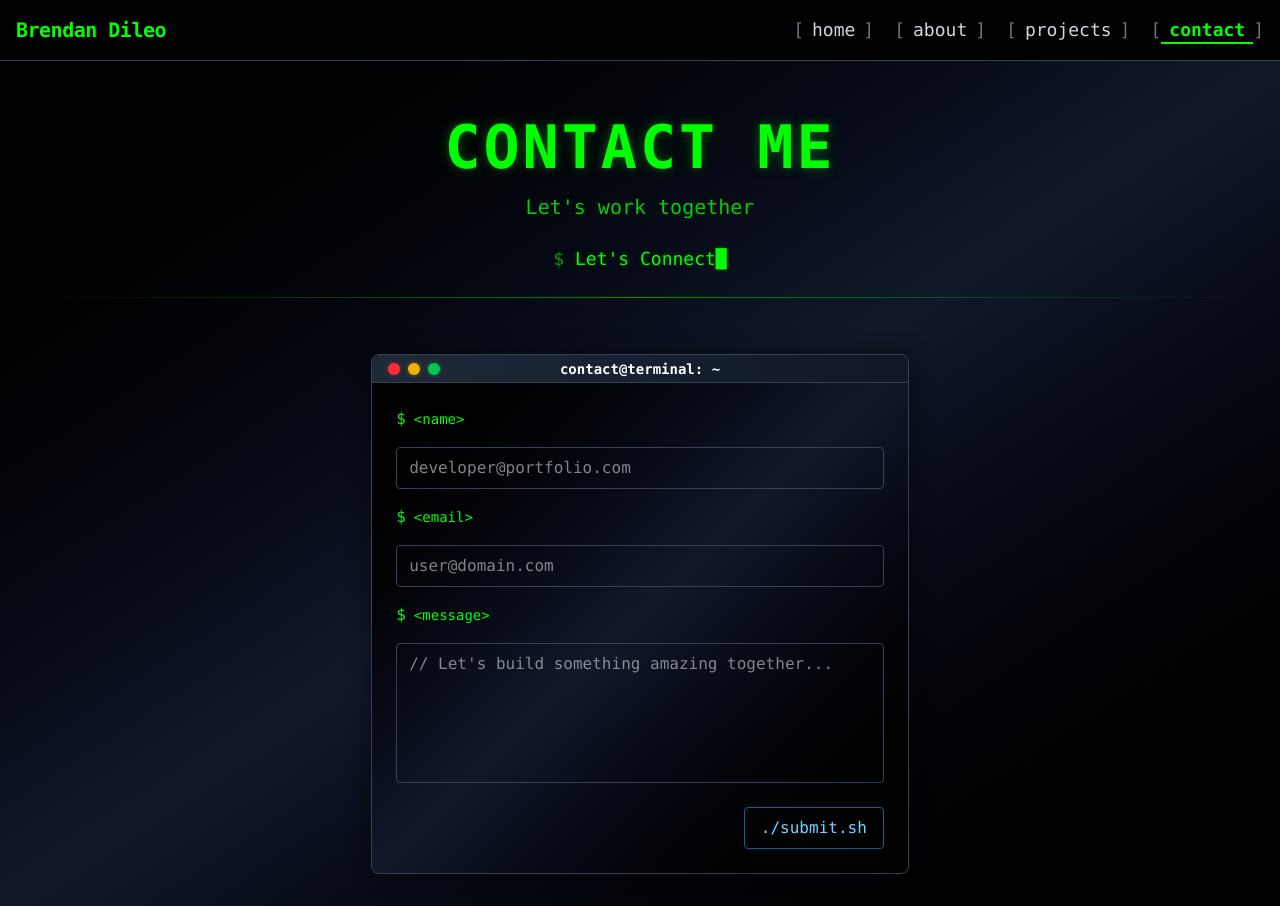
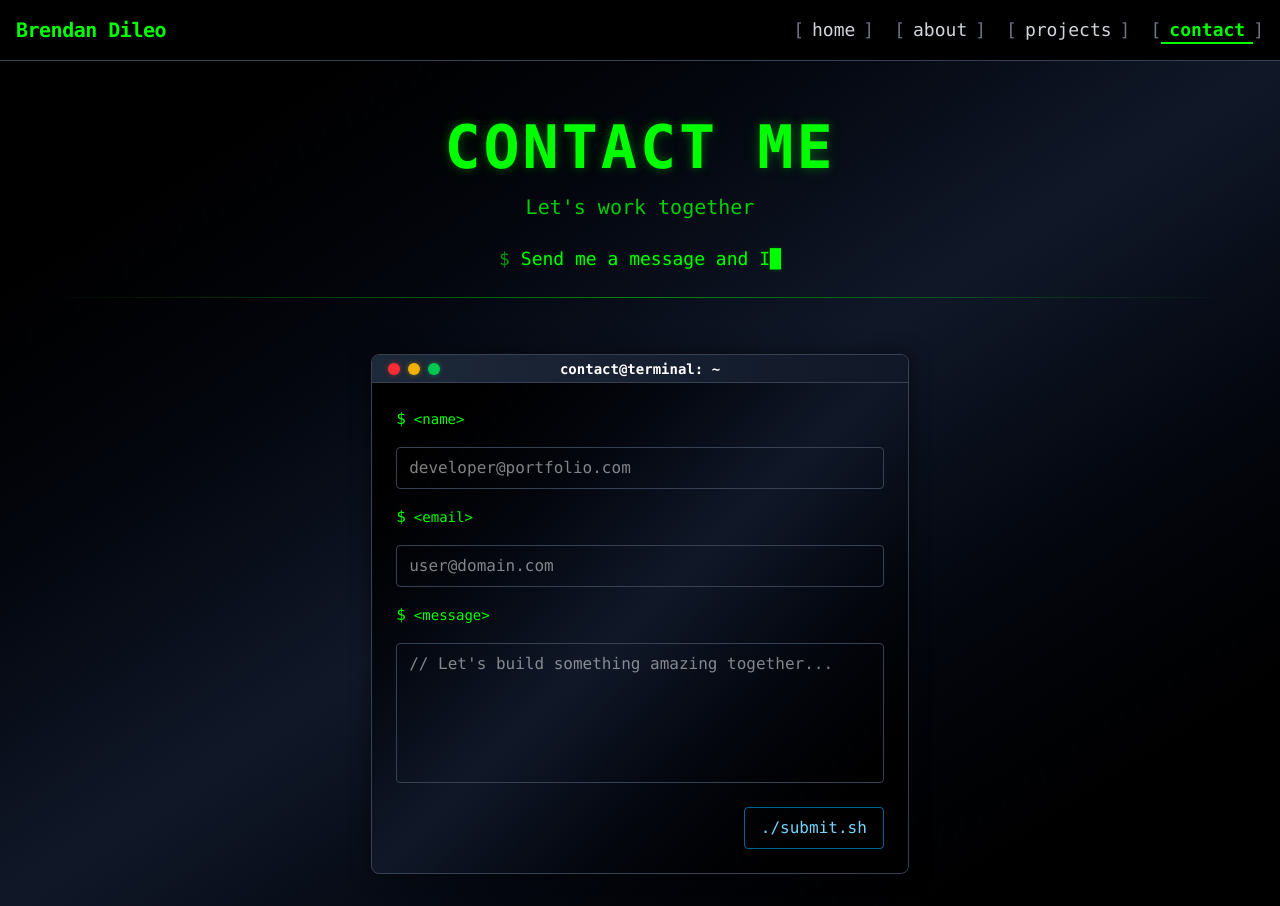
Before and after one commit to brendanddev/brendans-website, a React (Vite) app in the folder frontend/: page /contact in a window 1280 px wide. Built offline with nearby package versions, Linux system fonts and the light colour scheme.

Commit message:
Create EducationSection and SkillsSection components for About page

```diff
--- a/frontend/src/pages/Contact.jsx
+++ b/frontend/src/pages/Contact.jsx
@@ -11,10 +11,10 @@ import ContactTerminal from '../components/ContactTerminal';
 
 const Contact = () => {
     const typedTexts = [
-        "Get in Touch",
-        "Let's Connect",
-        "Start a Conversation",
-        "Build Something Together"
+        "Send me a message and I'll get back to you!",
+        "Questions? Ideas? Collaboration?",
+        "Feel free to reach out!",
+        "I'm always open to new opportunities."
     ];
 
     return (
--- a/frontend/src/pages/Home.jsx
+++ b/frontend/src/pages/Home.jsx
@@ -9,21 +9,11 @@
 import Terminal from '../components/Terminal';
 import Header from '../components/Header';
 
-// Welcome to my portfolio website!
-// Want to know more about me? Enter a command into the terminal!
-// I am passionate about technology, coding, and solving complex problems.|
-
-// Send me a message and I'll get back to you!
-// Feel free to reach out!
-// I'm always open to collaboration and new opportunities.
-
 const Home = () => {
     const typedTexts = [
-        "Welcome to Brendan's Portfolio",
-        "Full Stack Developer",
-        "Technology Enthusiast",
-        "Problem Solver",
-        "Creative Thinker"
+        "Welcome to my portfolio!",
+        "Type a command in the terminal to explore.",
+        "I love technology, coding, and problem-solving!"
     ];
 
     return (
```
Also changed, not shown: frontend/src/components/About/EducationSection.jsx (added, +10 -0 lines), frontend/src/components/About/SkillsSection.jsx (added, +9 -0 lines).
